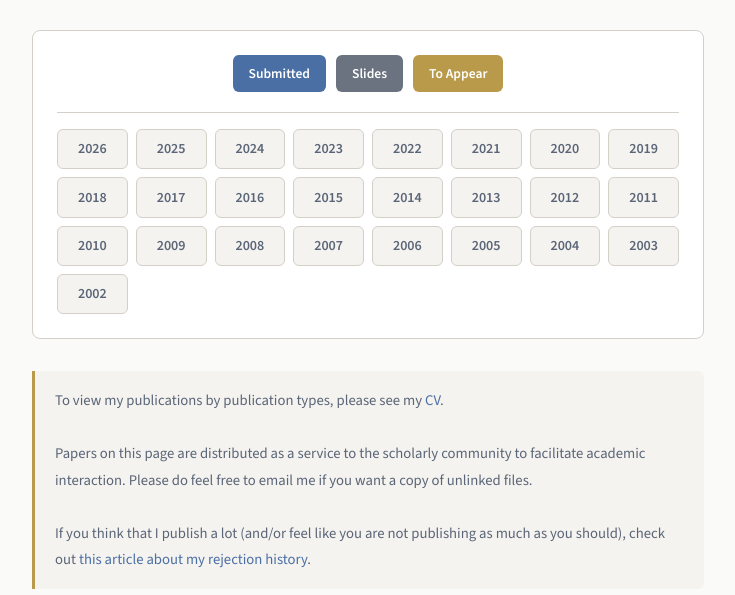
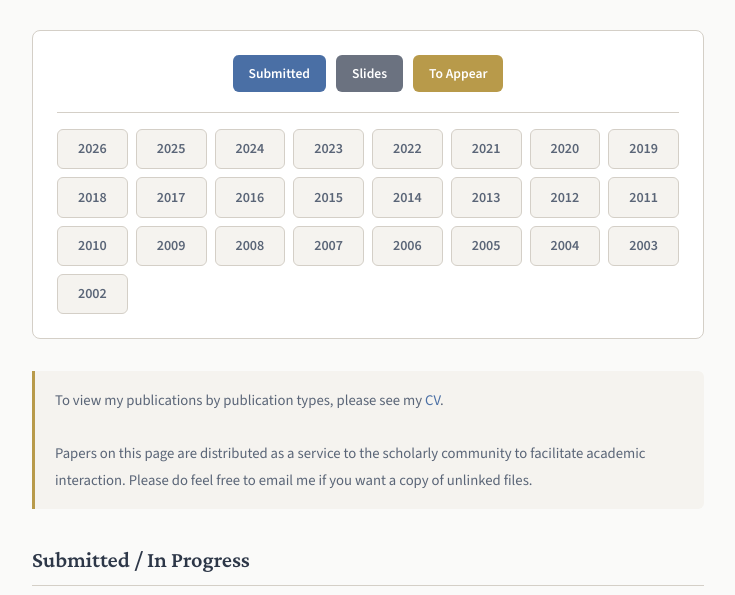
Before and after one commit to ShigetoKawahara/ShigetoKawahara.github.io, a plain HTML site: page paper.html in a window 1280 px wide. Shown: the part 145-740 px from the top of the page, without its empty margins (272-1007 px from the left). Drawn offline with nearby package versions, Linux system fonts and the light colour scheme.

Commit message:
Add files via upload

```diff
--- a/paper.html
+++ b/paper.html
@@ -273,9 +273,7 @@
     <section id="preamble" class="preamble">
         To view my publications by publication types, please see my <A HREF="./pdf/cv_kawahara.pdf" target="new">CV</A>.<br>
 <BR>
-Papers on this page are distributed as a service to the scholarly community to facilitate academic interaction. Please do feel free to email me if you want a copy of unlinked files.　<BR>
-<BR>
-If you think that I publish a lot (and/or feel like you are not publishing as much as you should), check out <A HREF="https://note.com/keiophonetics/n/ncef4241b3328" BASE TARGET="new">this article about my rejection history</A>.
+Papers on this page are distributed as a service to the scholarly community to facilitate academic interaction. Please do feel free to email me if you want a copy of unlinked files.
     </section>
 
     <section id="submitted">
```
